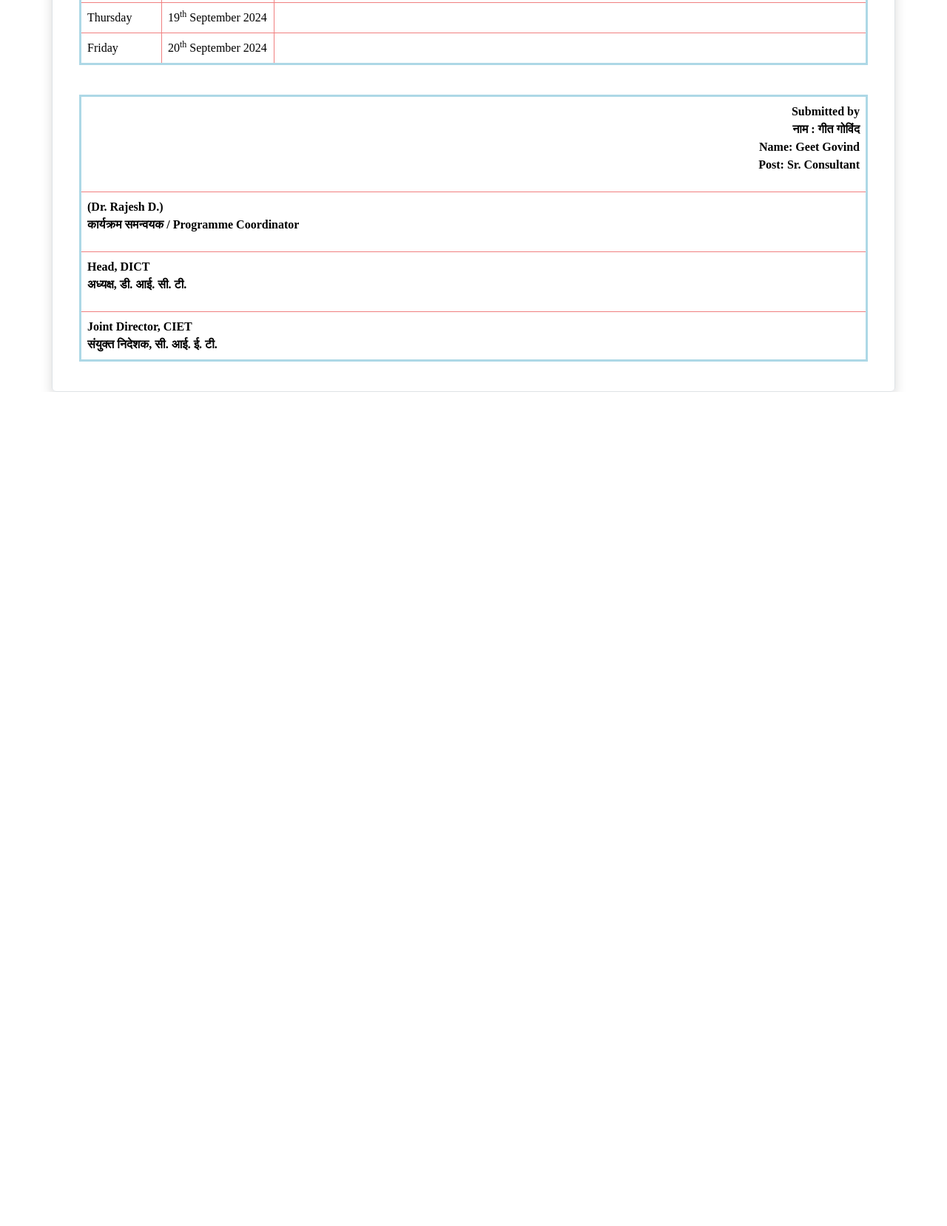
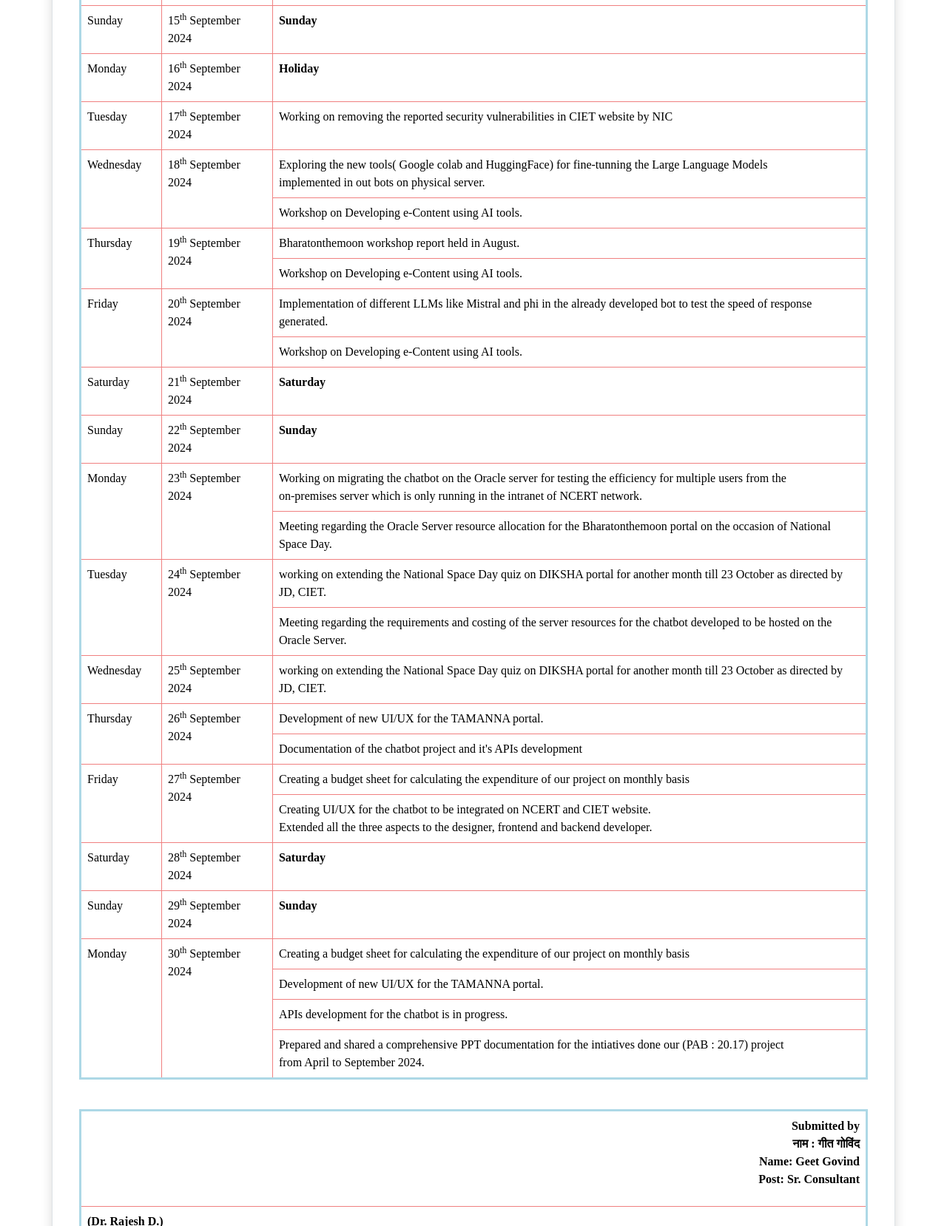
Before and after one commit to geetgovind/workreport, a plain HTML site: page index.html in a window 1280 px wide. Shown: the part 1352-3010 px from the top of the page at 74% size. Before the commit the page ends 1882 px from the top, so only its background shows below. Drawn offline with nearby package versions, Linux system fonts and the light colour scheme; a web font is replaced by a local one.

Commit message:
Sep 30 and added translation to the pages

```diff
--- a/index.html
+++ b/index.html
@@ -13,6 +13,17 @@
             min-width: 110px;
         }
     </style>
+    <script type="text/javascript">
+        function googleTranslateElementInit() {
+            new google.translate.TranslateElement(
+                { pageLanguage: "en" },
+                "translate"
+            );
+        }
+    </script>
+
+    <script type="text/javascript"
+        src="//translate.google.com/translate_a/element.js?cb=googleTranslateElementInit"></script>
 </head>
 
 <body>
@@ -20,6 +31,7 @@
         <div class="p-3">
             <h3 class="text-center ">Work Report : September'24</h3>
         </div>
+        <div id="translate" align="right"></div>
     </header>
     <div class="container border shadow rounded mt-4 ">
         <div class="m-4 table-responsive">
@@ -152,21 +164,117 @@
                         <td>Working on removing the reported security vulnerabilities in CIET website by NIC</td>
                     </tr>
                     <tr>
-                        <td>Wednesday</td>
-                        <td>18<sup>th</sup> September 2024</td>
+                        <td rowspan="2">Wednesday</td>
+                        <td rowspan="2">18<sup>th</sup> September 2024</td>
                         <td>Exploring the new tools( Google colab and HuggingFace) for fine-tunning the Large Language
                             Models <br />
                             implemented in out bots on physical server. </td>
                     </tr>
                     <tr>
-                        <td>Thursday</td>
-                        <td>19<sup>th</sup> September 2024</td>
-                        <td></td>
+                        <td>Workshop on Developing e-Content using AI tools.</td>
                     </tr>
                     <tr>
-                        <td>Friday</td>
-                        <td>20<sup>th</sup> September 2024</td>
-                        <td></td>
+                        <td rowspan="2">Thursday</td>
+                        <td rowspan="2">19<sup>th</sup> September 2024</td>
+                        <td>Bharatonthemoon workshop report held in August.</td>
+                    </tr>
+                    <tr>
+                        <td>
+                            Workshop on Developing e-Content using AI tools.</td>
+                    </tr>
+                    <tr>
+                        <td rowspan="2">Friday</td>
+                        <td rowspan="2">20<sup>th</sup> September 2024</td>
+                        <td>Implementation of different LLMs like Mistral and phi in the already developed bot to test
+                            the speed of response generated.
+                        </td>
+                    </tr>
+                    <tr>
+                        <td>Workshop on Developing e-Content using AI tools.</td>
+                    </tr>
+                    <tr>
+                        <td>Saturday</td>
+                        <td>21<sup>th</sup> September 2024</td>
+                        <td class="fw-bold">Saturday</td>
+                    </tr>
+                    <tr>
+                        <td>Sunday</td>
+                        <td>22<sup>th</sup> September 2024</td>
+                        <td class="fw-bold">Sunday</td>
+                    </tr>
+                    <tr>
+                        <td rowspan="2">Monday</td>
+                        <td rowspan="2">23<sup>th</sup> September 2024</td>
+                        <td>Working on migrating the chatbot on the Oracle server for testing the efficiency for
+                            multiple users from the <br />on-premises server which is only running in the intranet of
+                            NCERT network.
+                        </td>
+                    </tr>
+                    <tr>
+                        <td>Meeting regarding the Oracle Server resource allocation for the Bharatonthemoon portal on
+                            the occasion of National Space Day.</td>
+                    </tr>
+                    <tr>
+                        <td rowspan="2">Tuesday</td>
+                        <td rowspan="2">24<sup>th</sup> September 2024</td>
+                        <td>working on extending the National Space Day quiz on DIKSHA portal for another month till 23
+                            October as directed by JD, CIET.</td>
+                    </tr>
+                    <tr>
+                        <td>Meeting regarding the requirements and costing of the server resources for the chatbot
+                            developed to be hosted on the Oracle Server.</td>
+                    </tr>
+                    <tr>
+                        <td>Wednesday</td>
+                        <td>25<sup>th</sup> September 2024</td>
+                        <td>working on extending the National Space Day quiz on DIKSHA portal for another month till 23
+                            October as directed by JD, CIET.</td>
+                    </tr>
+                    <tr>
+                        <td rowspan="2">Thursday</td>
+                        <td rowspan="2">26<sup>th</sup> September 2024</td>
+                        <td>Development of new UI/UX for the TAMANNA portal.
+                        </td>
+                    </tr>
+                    <tr>
+                        <td>Documentation of the chatbot project and it's APIs development</td>
+                    </tr>
+                    <tr>
+                        <td rowspan="2">Friday</td>
+                        <td rowspan="2">27<sup>th</sup> September 2024</td>
+                        <td>Creating a budget sheet for calculating the expenditure of our project on monthly basis</td>
+                    </tr>
+                    <tr>
+                        <td>Creating UI/UX for the chatbot to be integrated on NCERT and CIET website.<br /> Extended
+                            all the three aspects to the designer, frontend and backend developer.</td>
+                    </tr>
+                    <tr></tr>
+                    <td>Saturday</td>
+                    <td>28<sup>th</sup> September 2024</td>
+                    <td class="fw-bold">Saturday</td>
+                    </tr>
+                    <tr>
+                        <td>Sunday</td>
+                        <td>29<sup>th</sup> September 2024</td>
+                        <td class="fw-bold">Sunday</td>
+                    </tr>
+                    <tr>
+                        <td rowspan="4">Monday</td>
+                        <td rowspan="4">30<sup>th</sup> September 2024</td>
+                        <td>Creating a budget sheet for calculating the expenditure of our project on monthly basis</td>
+                    </tr>
+                    <tr>
+                        <td>
+                            Development of new UI/UX for the TAMANNA portal. </td>
+                    </tr>
+                    <tr>
+                        <td>
+                            APIs development for the chatbot is in progress.</td>
+                    </tr>
+                    <tr>
+                        <td>
+                            Prepared and shared a comprehensive PPT documentation for the intiatives done our (PAB :
+                            20.17) project <br />from April to September 2024.</td>
                     </tr>
                 </tbody>
             </table>
```
